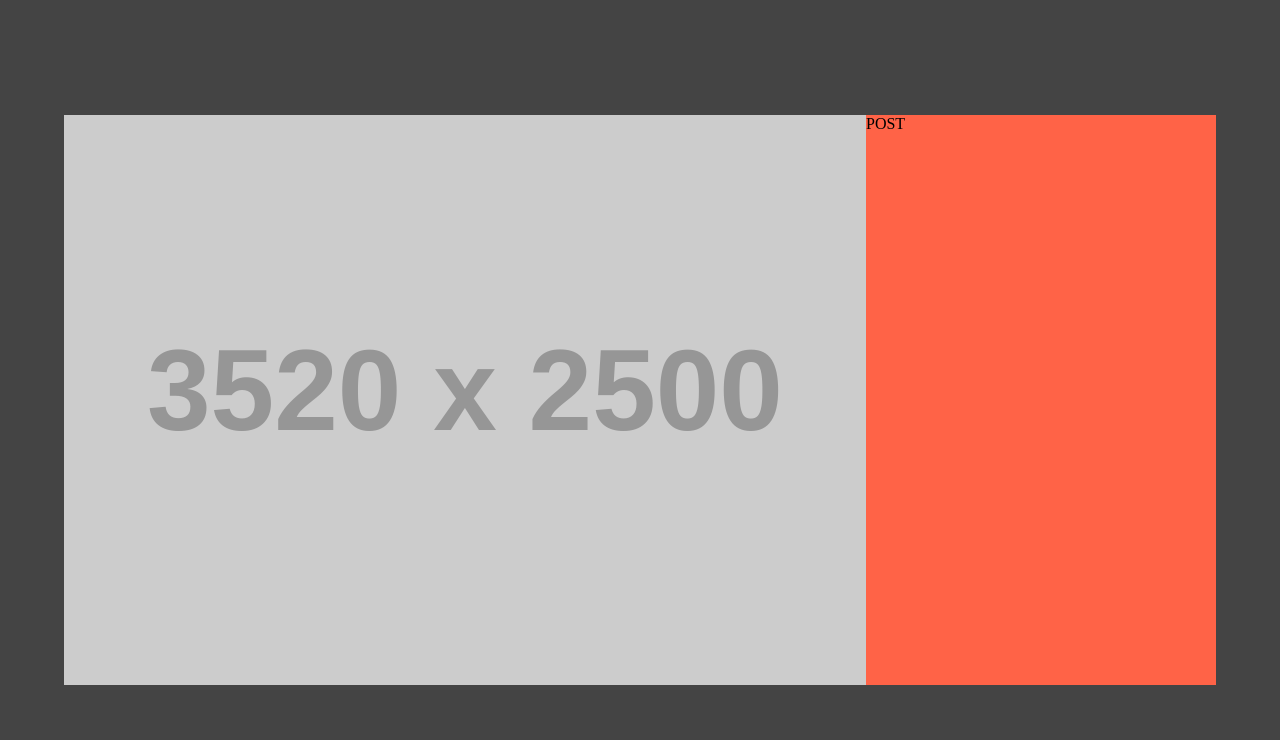
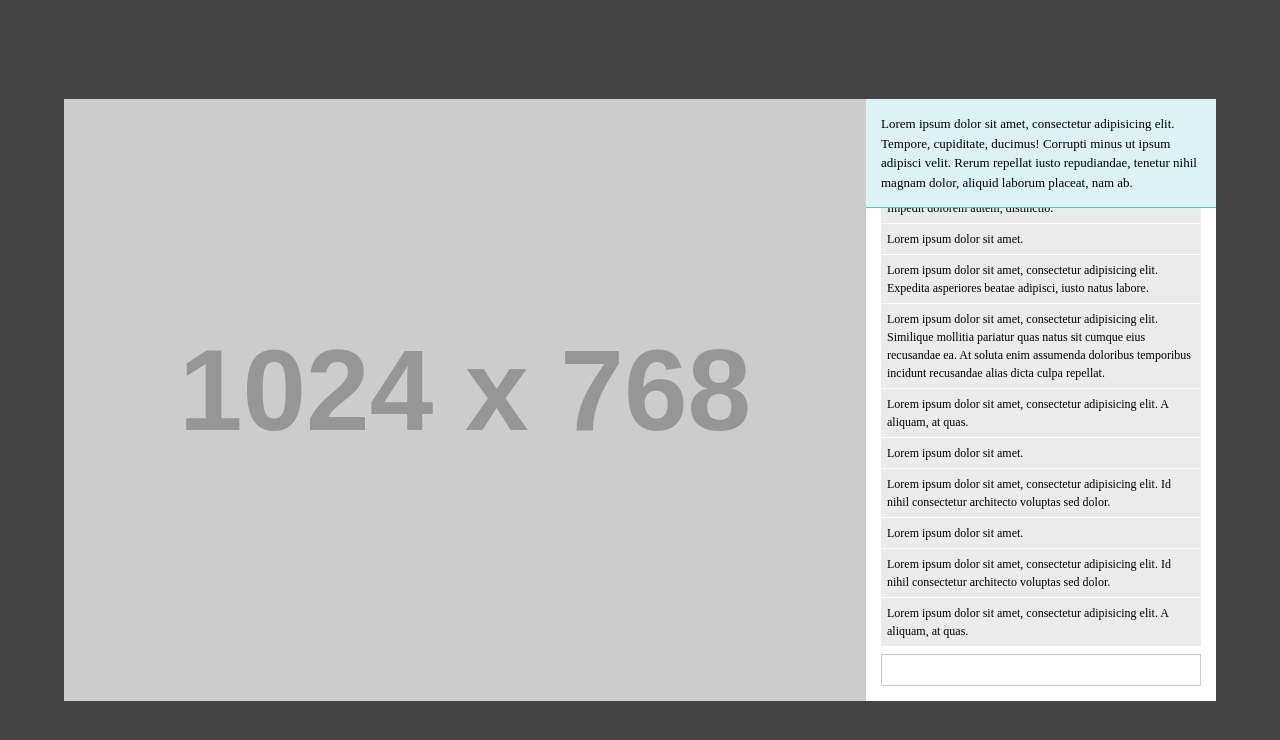
Before and after one commit to matmancini/hs-modal, a website: page index.html in a window 1280 px wide. Drawn offline with nearby package versions, Linux system fonts and the light colour scheme; files that its build step writes are made by us from their sources; placeholder pictures from the web are drawn by us.

Commit message:
Cleanup & dependencies

```diff
--- a/index.html
+++ b/index.html
@@ -4,6 +4,8 @@
 	<meta charset="utf-8">
 	<link rel="stylesheet" href="bower_components/normalize-css/normalize.css">
 	<link rel="stylesheet" href="css/main.css">
+	<script src="bower_components/jquery/dist/jquery.js"></script>
+	<script src="js/main.js"></script>
 	<title>Hinchas Modal</title>
 </head>
 <body>
@@ -11,13 +13,60 @@
 		<div class="post-modal">
 			<div class="post-modal__media">
 				<div>
-					<img src="http://placehold.it/3520x2500">
+					<img src="http://placehold.it/1024x768">
 				</div>
 			</div>
 			<div class="post-modal__sidebar">
-				POST
+				<div class="post-modal__sidebar__wrapper">
+					<div class="post-modal__sidebar__content">
+						Lorem ipsum dolor sit amet, consectetur adipisicing elit. Tempore, cupiditate, ducimus! Corrupti minus ut ipsum adipisci velit. Rerum repellat iusto repudiandae, tenetur nihil magnam dolor, aliquid laborum placeat, nam ab.
+					</div>
+					<div class="post-modal__sidebar__comments" data-comments>
+						<div class="post-modal__sidebar__comments__input">
+							<div contenteditable></div>
+						</div>
+						<div class="post-modal__sidebar__comments__item">
+							Lorem ipsum dolor sit amet, consectetur adipisicing elit. A aliquam, at quas.
+						</div>
+						<div class="post-modal__sidebar__comments__item">
+							Lorem ipsum dolor sit amet, consectetur adipisicing elit. Id nihil consectetur architecto voluptas sed dolor.
+						</div>
+						<div class="post-modal__sidebar__comments__item">
+							Lorem ipsum dolor sit amet.
+						</div>
+						<div class="post-modal__sidebar__comments__item">
+							Lorem ipsum dolor sit amet, consectetur adipisicing elit. Id nihil consectetur architecto voluptas sed dolor.
+						</div>
+						<div class="post-modal__sidebar__comments__item">
+							Lorem ipsum dolor sit amet.
+						</div>
+						<div class="post-modal__sidebar__comments__item">
+							Lorem ipsum dolor sit amet, consectetur adipisicing elit. A aliquam, at quas.
+						</div>
+						<div class="post-modal__sidebar__comments__item">
+							Lorem ipsum dolor sit amet, consectetur adipisicing elit. Similique mollitia pariatur quas natus sit cumque eius recusandae ea. At soluta enim assumenda doloribus temporibus incidunt recusandae alias dicta culpa repellat.
+						</div>
+						<div class="post-modal__sidebar__comments__item">
+							Lorem ipsum dolor sit amet, consectetur adipisicing elit. Expedita asperiores beatae adipisci, iusto natus labore.
+						</div>
+						<div class="post-modal__sidebar__comments__item">
+							Lorem ipsum dolor sit amet.
+						</div>
+						<div class="post-modal__sidebar__comments__item">
+							Lorem ipsum dolor sit amet, consectetur adipisicing elit. Impedit dolorem
+						autem, distinctio.</div>
+						<div class="post-modal__sidebar__comments__item">
+							Lorem ipsum dolor sit amet, consectetur adipisicing elit. In, itaque architec
+						to doloribus!</div>
+						<div class="post-modal__sidebar__comments__item">
+							Lorem ipsum dolor sit amet, consectetur adipisicing elit. Consequatur labore tempore, aut facilis veritatis beatae eaque corporis corrupti quae mollitia! Earum nostrum fugiat quaerat nulla velit tempore harum eum accusantium
+						.</div>
+					</div>
+				</div>
+
 			</div>
 		</div>
 	</div>
+
 </body>
 </html>
--- /dev/null
+++ b/js/main.js
@@ -0,0 +1,19 @@
+$('document').ready(function () {
+	'use strict';
+
+	// var commentList = $('[data-comments]');
+
+	$('[contenteditable]').keypress(function (event) {
+		var value = this.innerText.trim();
+
+		if ( value && event.which === 13 ) {
+			event.preventDefault();
+			var div = $('<div>')
+				.addClass('post-modal__sidebar__comments__item')
+				.text(value);
+
+     		$('[data-comments]').prepend(div);
+  		}
+	});
+
+});
--- a/scss/main.scss
+++ b/scss/main.scss
@@ -1,7 +1,9 @@
-html,
-body {
-    height: 100%;
-    margin: 0;
+* {box-sizing: border-box;}
+html, body {height: 100%; margin: 0; }
+input[type="text"] {display: block; width: 100%; border: 1px solid #ccc; padding: 5px;}
+[contenteditable] {
+    border: 1px solid #ccc;
+    padding: 0.5em;
 }
 
 .post-modal {
@@ -27,6 +29,7 @@ body {
     min-height: 500px;
     background: black;
     font-size: 0;
+    overflow: hidden;
 
     img {
         max-width: calc(90vw - 350px);
@@ -35,8 +38,52 @@ body {
 }
 
 .post-modal__sidebar {
-    background: tomato;
+    background: white;
     width: 350px;
+    position: relative;
+    font-size: 13px;
+    line-height: 1.5;
+    margin-bottom: 1px solid #ccc;
+}
+
+.post-modal__sidebar__wrapper {
+    display: flex;
+    flex-flow: column;
+    position: absolute;
+    top: 0;
+    left: 0;
+    bottom: 0;
+    right: 0;
+}
+
+.post-modal__sidebar__content {
+    padding: 15px;
+    flex: 0 0 auto;
+    background: rgba(#4cc2cb, 0.2);
+    border-bottom: 1px solid #4cc2cb;
+}
+
+.post-modal__sidebar__comments {
+    display: flex;
+    flex-flow: column-reverse;
+    justify-content: flex-start;
+    flex: 1;
+    overflow-x: hidden;
+    overflow-y: scroll;
+    font-size: 12px;
+}
+
+.post-modal__sidebar__comments__input {
+    order: -999;
+    margin: 7px 15px 15px 15px;
+    flex: 1 0 auto;
+}
+
+.post-modal__sidebar__comments__item {
+    background: #ebebeb;
+    margin: 0 15px 1px 15px;
+    padding: .5em;
+    flex: 0 0 auto;
 }
 
 @media (max-width: 944px) {
```
Also changed, not shown: 1 other file.
